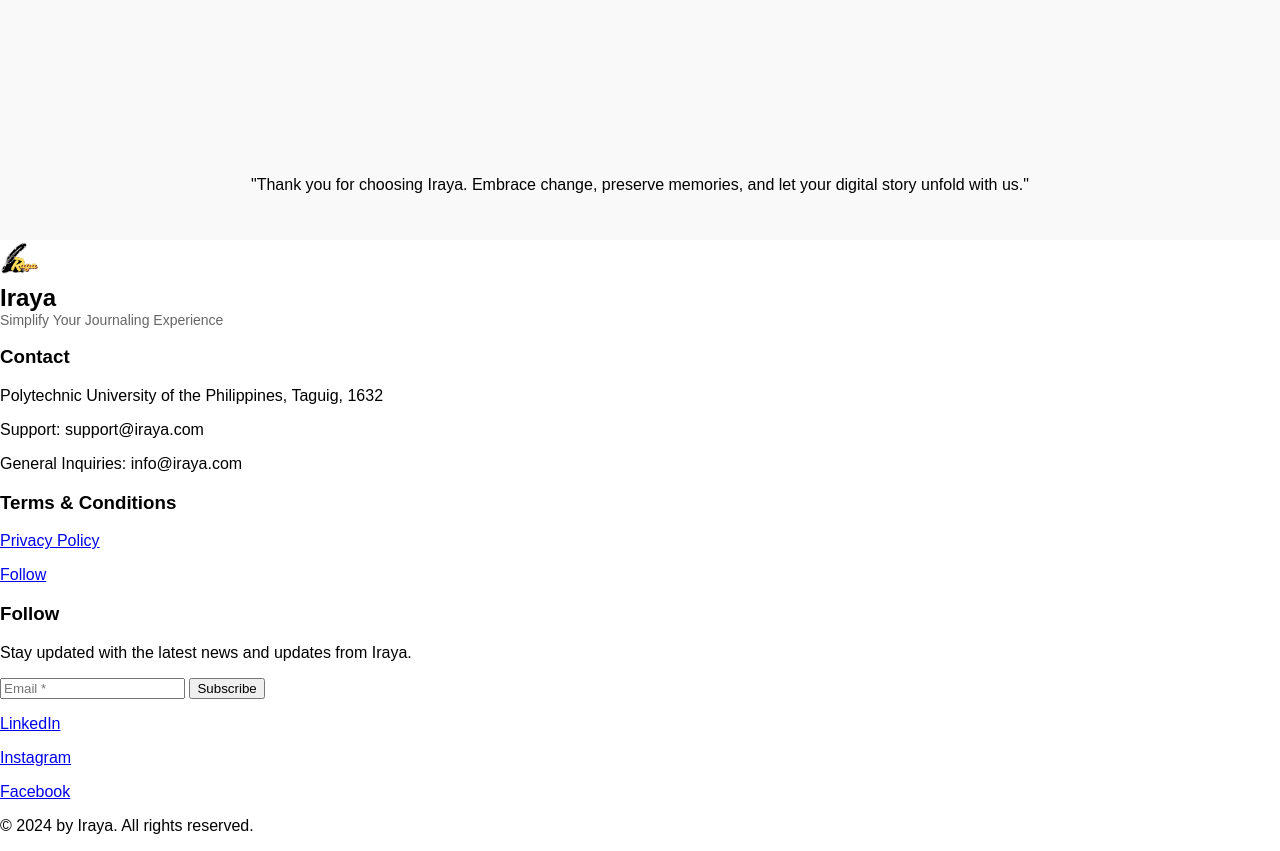
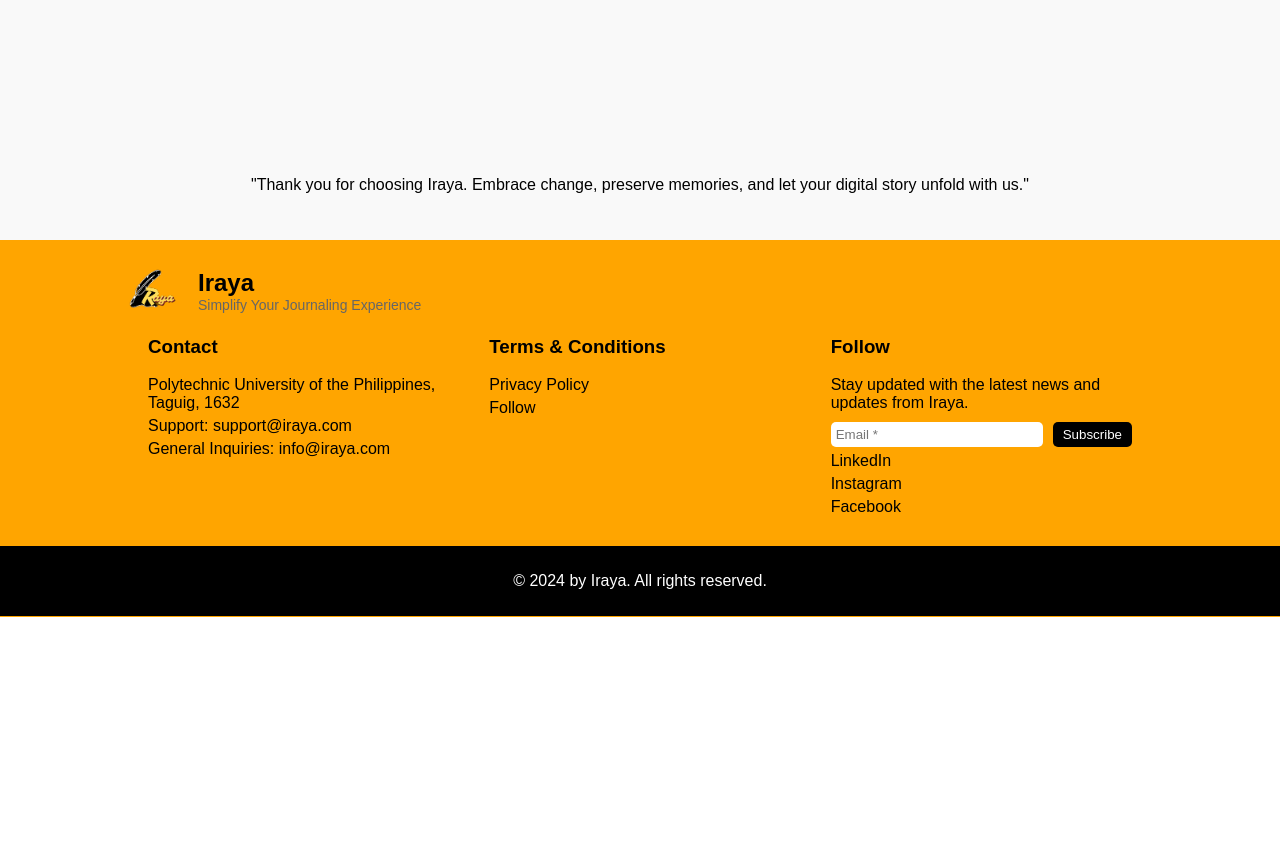
Before and after one commit to PUP-BSIT/project-tuf_developers, a PHP site: page /about.php in a window 1280 px wide. Shown: the part 1742-2593 px from the top of the page. After the commit the page ends 2359 px from the top, so only its background shows below. Run offline with PHP 8.4, Linux system fonts and the light colour scheme.

Commit message:
update css design to footer

```diff
--- a/Iraya/assets/stylesheets/about.css
+++ b/Iraya/assets/stylesheets/about.css
@@ -255,3 +255,90 @@
 .closing_remark {
   text-align: center;
 }
+
+footer {
+  background-color: #ffa500;
+  color: #000;
+  padding: 1px 0;
+}
+
+.footer-container {
+  margin-top: 20px;
+  display: flex;
+  justify-content: space-between;
+  flex-wrap: wrap;
+  padding: 5px 10%;
+}
+
+.footer-logo {
+  display: flex;
+  align-items: center;
+}
+
+.footer-logo img {
+  height: 50px;
+  margin-right: 10px;
+}
+
+.footer-logo .logo-text {
+  margin-left: 10px;
+}
+
+.footer-columns {
+  display: flex;
+  justify-content: space-between;
+  width: 100%;
+  margin-top: 20px;
+}
+
+.footer-column {
+  flex: 1;
+  margin: 0 20px;
+  min-width: 200px;
+}
+
+.footer-column h3 {
+  margin-top: 0;
+}
+
+.footer-column p,
+.footer-column a {
+  color: #000;
+  text-decoration: none;
+  margin: 5px 0;
+}
+
+.footer-column form {
+  display: flex;
+  align-items: center;
+  margin-top: 10px;
+}
+
+.footer-column input[type="email"] {
+  padding: 5px;
+  margin-right: 10px;
+  border: none;
+  border-radius: 5px;
+  flex-grow: 1;
+}
+
+.footer-column button {
+  padding: 5px 10px;
+  border: none;
+  border-radius: 5px;
+  background-color: #000;
+  color: #fff;
+  cursor: pointer;
+}
+
+.footer-column button:hover {
+  background-color: #333;
+}
+
+.footer-bottom {
+  text-align: center;
+  padding: 10px;
+  background-color: #000;
+  color: #fff;
+  margin-top: 20px;
+}
```
